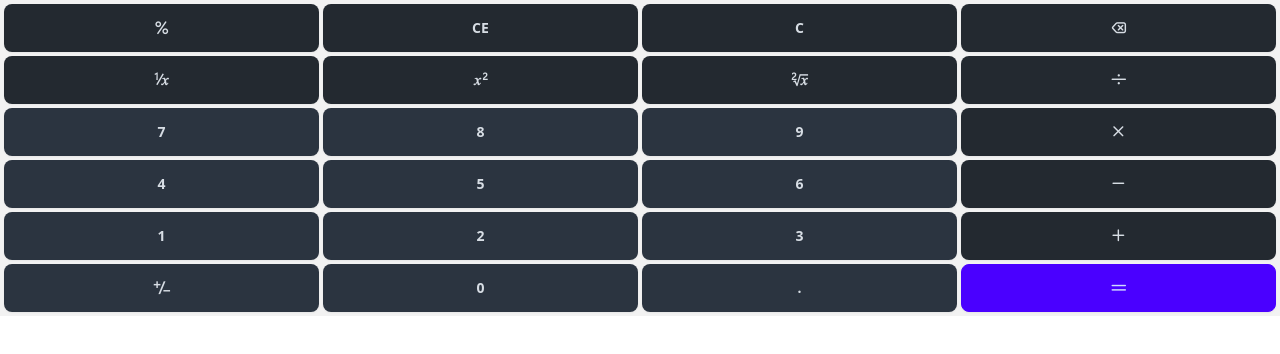
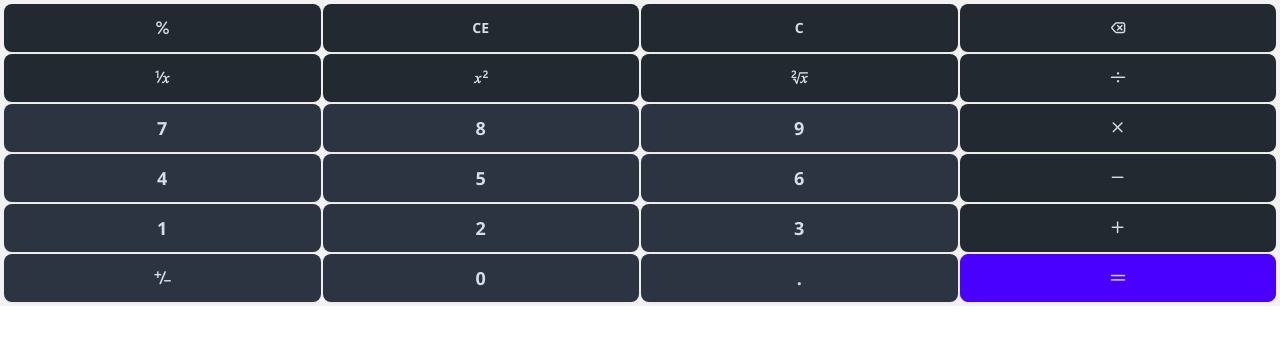
Before and after one commit to powerlego/rust-calculator, a Svelte app: page / in a window 1280 px wide. Shown: the top 354 px of the page. Built offline with nearby package versions, Linux system fonts and the light colour scheme; what @savvywombat/tailwindcss-grid-areas would draw is missing.

Commit message:
Made Segoe UI default font

```diff
--- a/src/renderer/src/components/BasicNumpad.svelte
+++ b/src/renderer/src/components/BasicNumpad.svelte
@@ -1,72 +1,75 @@
-<div class="grid w-[calc(100%-0.5rem)] m-1 h-[calc(100%-0.5rem)] grid-cols-4 grid-rows-6 gap-1">
+<div class="grid w-[calc(100%-0.5rem)] m-1 grid-cols-4 grid-rows-6 gap-0.5">
   <button
     id="percent"
-    class=" h-full border-none bg-[color-mix(in_hsl,var(--fallback-n,oklch(var(--n)/var(--tw-bg-opacity))),black_22%)] text-neutral-content font-calculator btn btn-neutral"
+    class="border-none bg-[color-mix(in_hsl,var(--fallback-n,oklch(var(--n)/var(--tw-bg-opacity))),black_22%)] text-neutral-content font-calculator btn btn-neutral"
     ></button
   >
   <button
     id="clear-entry"
-    class=" h-full bg-[color-mix(in_hsl,var(--fallback-n,oklch(var(--n)/var(--tw-bg-opacity))),black_22%)] text-neutral-content btn btn-neutral border-none"
+    class="bg-[color-mix(in_hsl,var(--fallback-n,oklch(var(--n)/var(--tw-bg-opacity))),black_22%)] text-neutral-content btn btn-neutral border-none font-semibold"
     >CE</button
   >
   <button
     id="clear"
-    class=" h-full border-none bg-[color-mix(in_hsl,var(--fallback-n,oklch(var(--n)/var(--tw-bg-opacity))),black_22%)] text-neutral-content btn btn-neutral"
+    class="border-none bg-[color-mix(in_hsl,var(--fallback-n,oklch(var(--n)/var(--tw-bg-opacity))),black_22%)] text-neutral-content btn btn-neutral font-semibold"
     >C</button
   >
   <button
     id="backspace"
-    class=" h-full border-none bg-[color-mix(in_hsl,var(--fallback-n,oklch(var(--n)/var(--tw-bg-opacity))),black_22%)] text-neutral-content font-calculator btn btn-neutral"
+    class="border-none bg-[color-mix(in_hsl,var(--fallback-n,oklch(var(--n)/var(--tw-bg-opacity))),black_22%)] text-neutral-content font-calculator btn btn-neutral"
     ></button
   >
   <button
     id="inverse"
-    class=" h-full border-none bg-[color-mix(in_hsl,var(--fallback-n,oklch(var(--n)/var(--tw-bg-opacity))),black_22%)] text-neutral-content font-calculator btn btn-neutral"
+    class="border-none bg-[color-mix(in_hsl,var(--fallback-n,oklch(var(--n)/var(--tw-bg-opacity))),black_22%)] text-neutral-content font-calculator btn btn-neutral"
     ></button
   >
   <button
     id="square"
-    class=" h-full border-none bg-[color-mix(in_hsl,var(--fallback-n,oklch(var(--n)/var(--tw-bg-opacity))),black_22%)] text-neutral-content font-calculator btn btn-neutral"
+    class="border-none bg-[color-mix(in_hsl,var(--fallback-n,oklch(var(--n)/var(--tw-bg-opacity))),black_22%)] text-neutral-content font-calculator btn btn-neutral"
     ></button
   >
   <button
     id="square-root"
-    class=" h-full border-none bg-[color-mix(in_hsl,var(--fallback-n,oklch(var(--n)/var(--tw-bg-opacity))),black_22%)] text-neutral-content font-calculator btn btn-neutral"
+    class="border-none bg-[color-mix(in_hsl,var(--fallback-n,oklch(var(--n)/var(--tw-bg-opacity))),black_22%)] text-neutral-content font-calculator btn btn-neutral"
     ></button
   >
   <button
     id="divide"
-    class=" h-full border-none bg-[color-mix(in_hsl,var(--fallback-n,oklch(var(--n)/var(--tw-bg-opacity))),black_22%)] text-neutral-content font-calculator btn btn-neutral"
+    class="border-none bg-[color-mix(in_hsl,var(--fallback-n,oklch(var(--n)/var(--tw-bg-opacity))),black_22%)] text-neutral-content font-calculator btn btn-neutral"
     ></button
   >
-  <button id="seven" class="h-full border-none bg-neutral text-neutral-content btn btn-neutral">7</button>
-  <button id="eight" class="h-full border-none bg-neutral text-neutral-content btn btn-neutral">8</button>
-  <button id="nine" class="h-full border-none bg-neutral text-neutral-content btn btn-neutral">9</button>
+  <button id="seven" class="text-lg font-semibold border-none bg-neutral text-neutral-content btn btn-neutral">7</button
+  >
+  <button id="eight" class="text-lg font-semibold border-none bg-neutral text-neutral-content btn btn-neutral">8</button
+  >
+  <button id="nine" class="text-lg font-semibold border-none bg-neutral text-neutral-content btn btn-neutral">9</button>
   <button
     id="multiply"
-    class=" h-full border-none bg-[color-mix(in_hsl,var(--fallback-n,oklch(var(--n)/var(--tw-bg-opacity))),black_22%)] text-neutral-content font-calculator btn btn-neutral"
+    class="border-none bg-[color-mix(in_hsl,var(--fallback-n,oklch(var(--n)/var(--tw-bg-opacity))),black_22%)] text-neutral-content font-calculator btn btn-neutral"
     ></button
   >
-  <button id="four" class="h-full border-none bg-neutral text-neutral-content btn btn-neutral">4</button>
-  <button id="five" class="h-full border-none bg-neutral text-neutral-content btn btn-neutral">5</button>
-  <button id="six" class="h-full border-none bg-neutral text-neutral-content btn btn-neutral">6</button>
+  <button id="four" class="text-lg font-semibold border-none bg-neutral text-neutral-content btn btn-neutral">4</button>
+  <button id="five" class="text-lg font-semibold border-none bg-neutral text-neutral-content btn btn-neutral">5</button>
+  <button id="six" class="text-lg font-semibold border-none bg-neutral text-neutral-content btn btn-neutral">6</button>
   <button
     id="subtract"
-    class=" h-full border-none bg-[color-mix(in_hsl,var(--fallback-n,oklch(var(--n)/var(--tw-bg-opacity))),black_22%)] text-neutral-content font-calculator btn btn-neutral"
+    class="border-none bg-[color-mix(in_hsl,var(--fallback-n,oklch(var(--n)/var(--tw-bg-opacity))),black_22%)] text-neutral-content font-calculator btn btn-neutral"
     ></button
   >
-  <button id="one" class="h-full border-none bg-neutral text-neutral-content btn btn-neutral">1</button>
-  <button id="two" class="h-full border-none bg-neutral text-neutral-content btn btn-neutral">2</button>
-  <button id="three" class="h-full border-none bg-neutral text-neutral-content btn btn-neutral">3</button>
+  <button id="one" class="text-lg font-semibold border-none bg-neutral text-neutral-content btn btn-neutral">1</button>
+  <button id="two" class="text-lg font-semibold border-none bg-neutral text-neutral-content btn btn-neutral">2</button>
+  <button id="three" class="text-lg font-semibold border-none bg-neutral text-neutral-content btn btn-neutral">3</button
+  >
   <button
     id="add"
-    class=" h-full border-none bg-[color-mix(in_hsl,var(--fallback-n,oklch(var(--n)/var(--tw-bg-opacity))),black_22%)] text-neutral-content font-calculator btn btn-neutral"
+    class="border-none bg-[color-mix(in_hsl,var(--fallback-n,oklch(var(--n)/var(--tw-bg-opacity))),black_22%)] text-neutral-content font-calculator btn btn-neutral"
     ></button
   >
-  <button id="negate" class="h-full border-none bg-neutral text-neutral-content font-calculator btn btn-neutral"
-    ></button
+  <button id="negate" class="border-none bg-neutral text-neutral-content font-calculator btn btn-neutral"></button>
+  <button id="zero" class="text-lg font-semibold border-none bg-neutral text-neutral-content btn btn-neutral">0</button>
+  <button id="decimal" class="text-lg font-semibold border-none bg-neutral text-neutral-content btn btn-neutral"
+    >.</button
   >
-  <button id="zero" class="h-full border-none bg-neutral text-neutral-content btn btn-neutral">0</button>
-  <button id="decimal" class="h-full border-none bg-neutral text-neutral-content btn btn-neutral">.</button>
-  <button id="equals" class="h-full bg-primary text-primary-content font-calculator btn btn-primary"></button>
+  <button id="equals" class=" bg-primary text-primary-content font-calculator btn btn-primary"></button>
 </div>
--- a/tailwind.config.js
+++ b/tailwind.config.js
@@ -28,7 +28,11 @@ module.exports = {
       },
       fontFamily: {
         calculator: ["Calculator"],
+        segoe: ["Segoe UI", "sans-serif"],
       },
+    },
+    fontFamily: {
+      sans: ["Segoe UI Emoji", "Segoe UI Symbol", "Segoe UI", "ui-sans-serif", "system-ui", "sans-serif"],
     },
   },
   plugins: [
```
